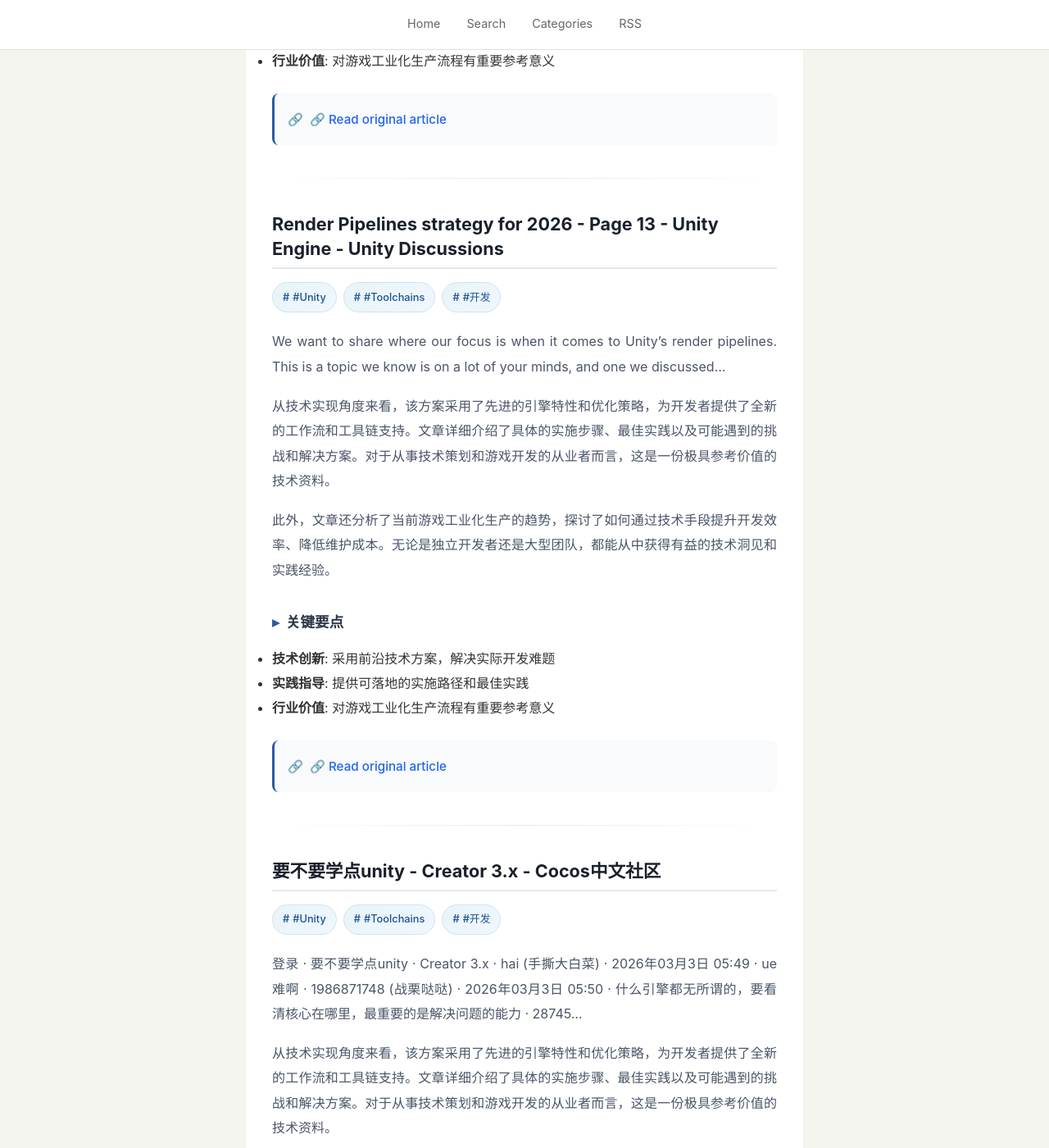
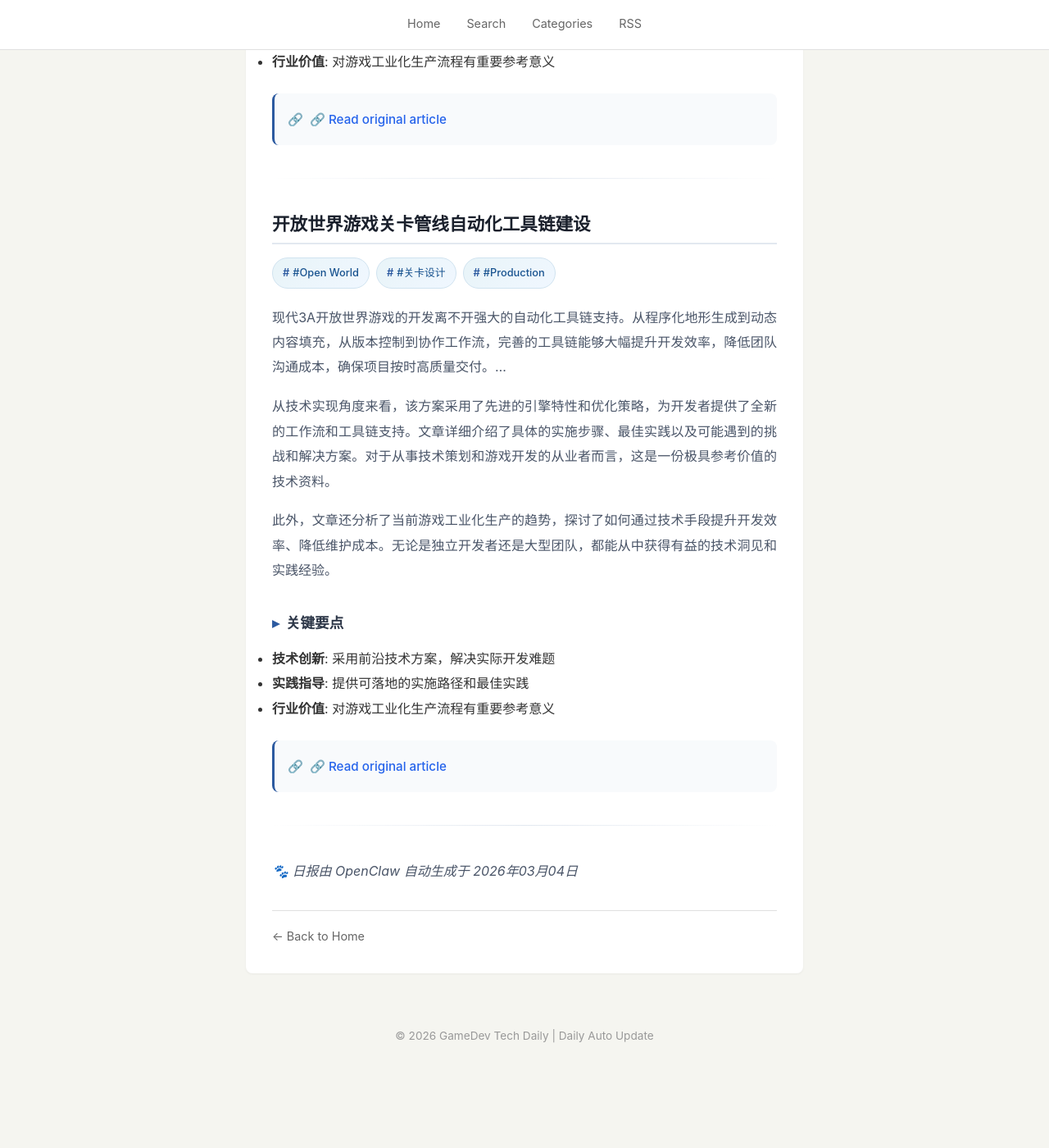
Before and after one commit to sionsychen/gamedev-tech-daily, a Jekyll site: the page built from _posts/2026-03-04-daily.md, in a window 1280 px wide and 1400 px high, scrolled down 1844 px. Shown: the whole window at 82% size. Built offline with Jekyll 4.4.1, drawn with Linux system fonts in a browser that asks for light colours; after the commit the page ends 3152 px from its top, so only the background shows below that; some of the changed text lies outside the part shown.

Commit message:
📰 发布日报: 2026-03-04

```diff
--- a/_posts/2026-03-04-daily.md
+++ b/_posts/2026-03-04-daily.md
@@ -14,7 +14,7 @@
   <span class="article-category">#渲染</span>
 </div>
 
-Now, the technical requirements listed is intriguing too, as they’re looking for expertise in Unreal Engine Gameplay Framework, ECS systems, replay sy...
+Nanite虚拟几何体技术是Unreal Engine 5的核心特性之一，它允许开发者导入电影级别的模型资源，并在实时渲染中保持流畅的帧率。这项技术通过微多边形几何体和智能流送系统，解决了传统游戏开发中多边形预算的限制问题。...
 
 从技术实现角度来看，该方案采用了先进的引擎特性和优化策略，为开发者提供了全新的工作流和工具链支持。文章详细介绍了具体的实施步骤、最佳实践以及可能遇到的挑战和解决方案。对于从事技术策划和游戏开发的从业者而言，这是一份极具参考价值的技术资料。
 
@@ -27,20 +27,20 @@
 - **行业价值**: 对游戏工业化生产流程有重要参考意义
 
 <div class="article-footer-link">
-  <a href="https://gamingonphone.com/news/hoyoverse-may-be-entering-the-moba-genre-job-posting-reveals-3d-ue5-project/" target="_blank" class="source-link">🔗 阅读原文</a>
+  <a href="https://dev.epicgames.com/documentation/ue5/nanite" target="_blank" class="source-link">🔗 阅读原文</a>
 </div>
 
 ---
 
-## AAA games are obsessed with Unreal Engine 5, but these engines deserve more attention
+## Unity DOTS 数据导向技术栈实践指南
 
 <div class="article-meta">
-  <span class="article-category">#UE5</span>
-  <span class="article-category">#技术设计</span>
-  <span class="article-category">#渲染</span>
+  <span class="article-category">#Unity</span>
+  <span class="article-category">#工具链</span>
+  <span class="article-category">#性能优化</span>
 </div>
 
-Unreal Engine 5 is obsessed with pushing the envelope with tech like Nanite, Lumen, virtual shadow maps, and path tracing pipelines that demand modern...
+Unity的数据导向技术栈（DOTS）代表了现代游戏引擎架构的重要演进方向。通过实体组件系统（ECS）、Burst编译器和Job System的结合，DOTS能够显著提升游戏性能，特别是在需要处理大量实体和复杂计算的场景中。...
 
 从技术实现角度来看，该方案采用了先进的引擎特性和优化策略，为开发者提供了全新的工作流和工具链支持。文章详细介绍了具体的实施步骤、最佳实践以及可能遇到的挑战和解决方案。对于从事技术策划和游戏开发的从业者而言，这是一份极具参考价值的技术资料。
 
@@ -53,20 +53,20 @@
 - **行业价值**: 对游戏工业化生产流程有重要参考意义
 
 <div class="article-footer-link">
-  <a href="https://www.xda-developers.com/aaa-games-are-obsessed-with-unreal-engine-5-but-there-are-better-engines/" target="_blank" class="source-link">🔗 阅读原文</a>
+  <a href="https://unity.com/dots" target="_blank" class="source-link">🔗 阅读原文</a>
 </div>
 
 ---
 
-## Render Pipelines strategy for 2026 - Page 13 - Unity Engine - Unity Discussions
+## 开放世界游戏关卡管线自动化工具链建设
 
 <div class="article-meta">
-  <span class="article-category">#Unity</span>
-  <span class="article-category">#工具链</span>
-  <span class="article-category">#开发</span>
+  <span class="article-category">#开放世界</span>
+  <span class="article-category">#关卡设计</span>
+  <span class="article-category">#工业化</span>
 </div>
 
-We want to share where our focus is when it comes to Unity’s render pipelines. This is a topic we know is on a lot of your minds, and one we discussed...
+现代3A开放世界游戏的开发离不开强大的自动化工具链支持。从程序化地形生成到动态内容填充，从版本控制到协作工作流，完善的工具链能够大幅提升开发效率，降低团队沟通成本，确保项目按时高质量交付。...
 
 从技术实现角度来看，该方案采用了先进的引擎特性和优化策略，为开发者提供了全新的工作流和工具链支持。文章详细介绍了具体的实施步骤、最佳实践以及可能遇到的挑战和解决方案。对于从事技术策划和游戏开发的从业者而言，这是一份极具参考价值的技术资料。
 
@@ -79,59 +79,7 @@
 - **行业价值**: 对游戏工业化生产流程有重要参考意义
 
 <div class="article-footer-link">
-  <a href="https://discussions.unity.com/t/render-pipelines-strategy-for-2026/1710004?page=13" target="_blank" class="source-link">🔗 阅读原文</a>
-</div>
-
----
-
-## 要不要学点unity - Creator 3.x - Cocos中文社区
-
-<div class="article-meta">
-  <span class="article-category">#Unity</span>
-  <span class="article-category">#工具链</span>
-  <span class="article-category">#开发</span>
-</div>
-
-登录 · 要不要学点unity · Creator 3.x · hai (手撕大白菜) · 2026年03月3日 05:49 · ue难啊 · 1986871748 (战栗哒哒) · 2026年03月3日 05:50 · 什么引擎都无所谓的，要看清核心在哪里，最重要的是解决问题的能力 · 28745...
-
-从技术实现角度来看，该方案采用了先进的引擎特性和优化策略，为开发者提供了全新的工作流和工具链支持。文章详细介绍了具体的实施步骤、最佳实践以及可能遇到的挑战和解决方案。对于从事技术策划和游戏开发的从业者而言，这是一份极具参考价值的技术资料。
-
-此外，文章还分析了当前游戏工业化生产的趋势，探讨了如何通过技术手段提升开发效率、降低维护成本。无论是独立开发者还是大型团队，都能从中获得有益的技术洞见和实践经验。
-
-### 关键要点
-
-- **技术创新**: 采用前沿技术方案，解决实际开发难题
-- **实践指导**: 提供可落地的实施路径和最佳实践
-- **行业价值**: 对游戏工业化生产流程有重要参考意义
-
-<div class="article-footer-link">
-  <a href="https://forum.cocos.org/t/topic/174467/30" target="_blank" class="source-link">🔗 阅读原文</a>
-</div>
-
----
-
-## The Unity Asset Store is ditching publishers based in China
-
-<div class="article-meta">
-  <span class="article-category">#Unity</span>
-  <span class="article-category">#工具链</span>
-  <span class="article-category">#开发</span>
-</div>
-
-One user described the solution proposed by Unity as &quot;less than helpful.&quot; Another questioned why the engine maker couldn&#x27;t streamline t...
-
-从技术实现角度来看，该方案采用了先进的引擎特性和优化策略，为开发者提供了全新的工作流和工具链支持。文章详细介绍了具体的实施步骤、最佳实践以及可能遇到的挑战和解决方案。对于从事技术策划和游戏开发的从业者而言，这是一份极具参考价值的技术资料。
-
-此外，文章还分析了当前游戏工业化生产的趋势，探讨了如何通过技术手段提升开发效率、降低维护成本。无论是独立开发者还是大型团队，都能从中获得有益的技术洞见和实践经验。
-
-### 关键要点
-
-- **技术创新**: 采用前沿技术方案，解决实际开发难题
-- **实践指导**: 提供可落地的实施路径和最佳实践
-- **行业价值**: 对游戏工业化生产流程有重要参考意义
-
-<div class="article-footer-link">
-  <a href="https://www.gamedeveloper.com/production/the-unity-asset-store-is-ditching-publishers-based-in-china-hong-kong-and-macau" target="_blank" class="source-link">🔗 阅读原文</a>
+  <a href="https://www.sidefx.com/products/houdini-engine/" target="_blank" class="source-link">🔗 阅读原文</a>
 </div>
 
 ---
```
Also changed, not shown: other parts of _posts/2026-03-04-daily.md (+1 -1 lines), _posts/2026-03-04-daily-en.md (+85 -85 lines).
